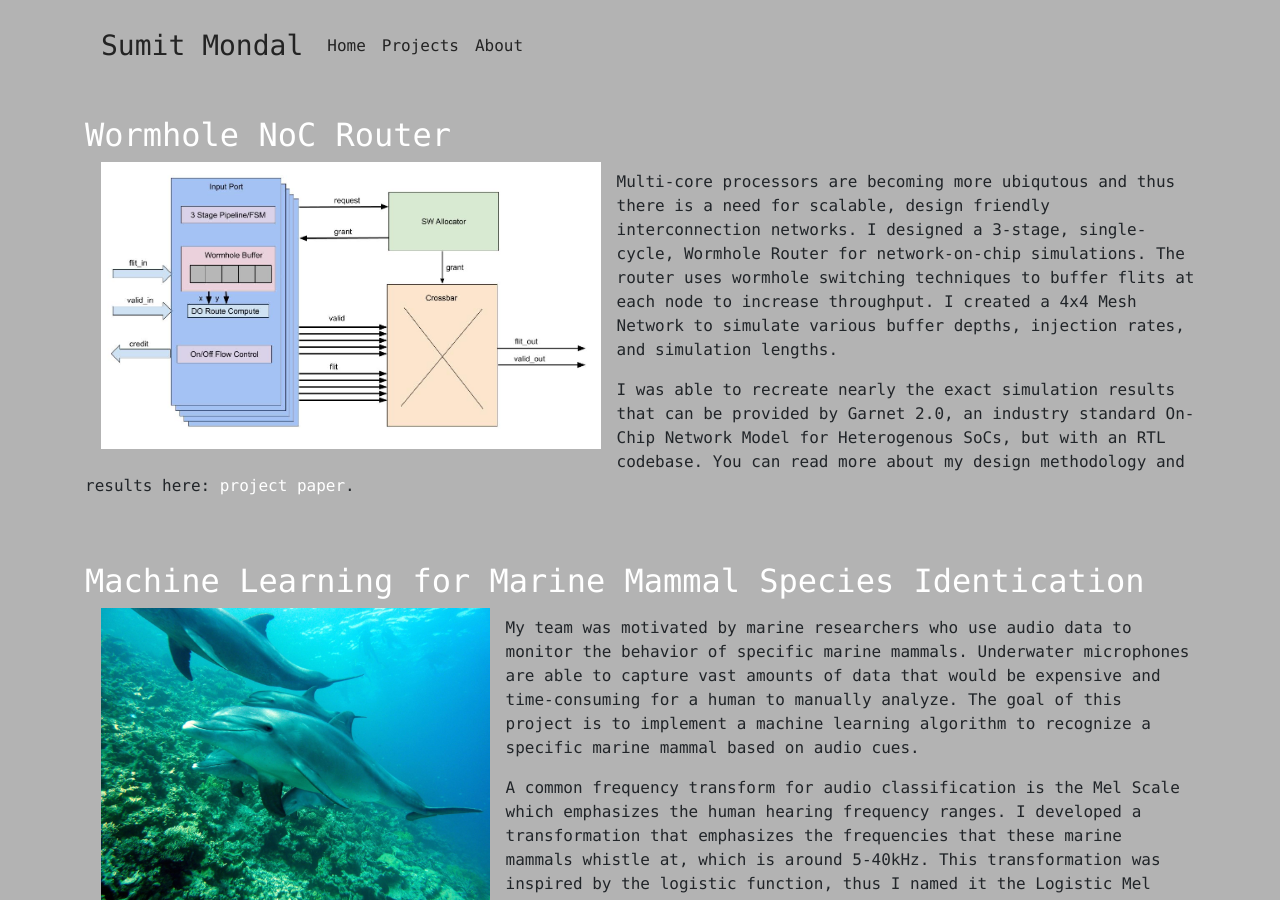
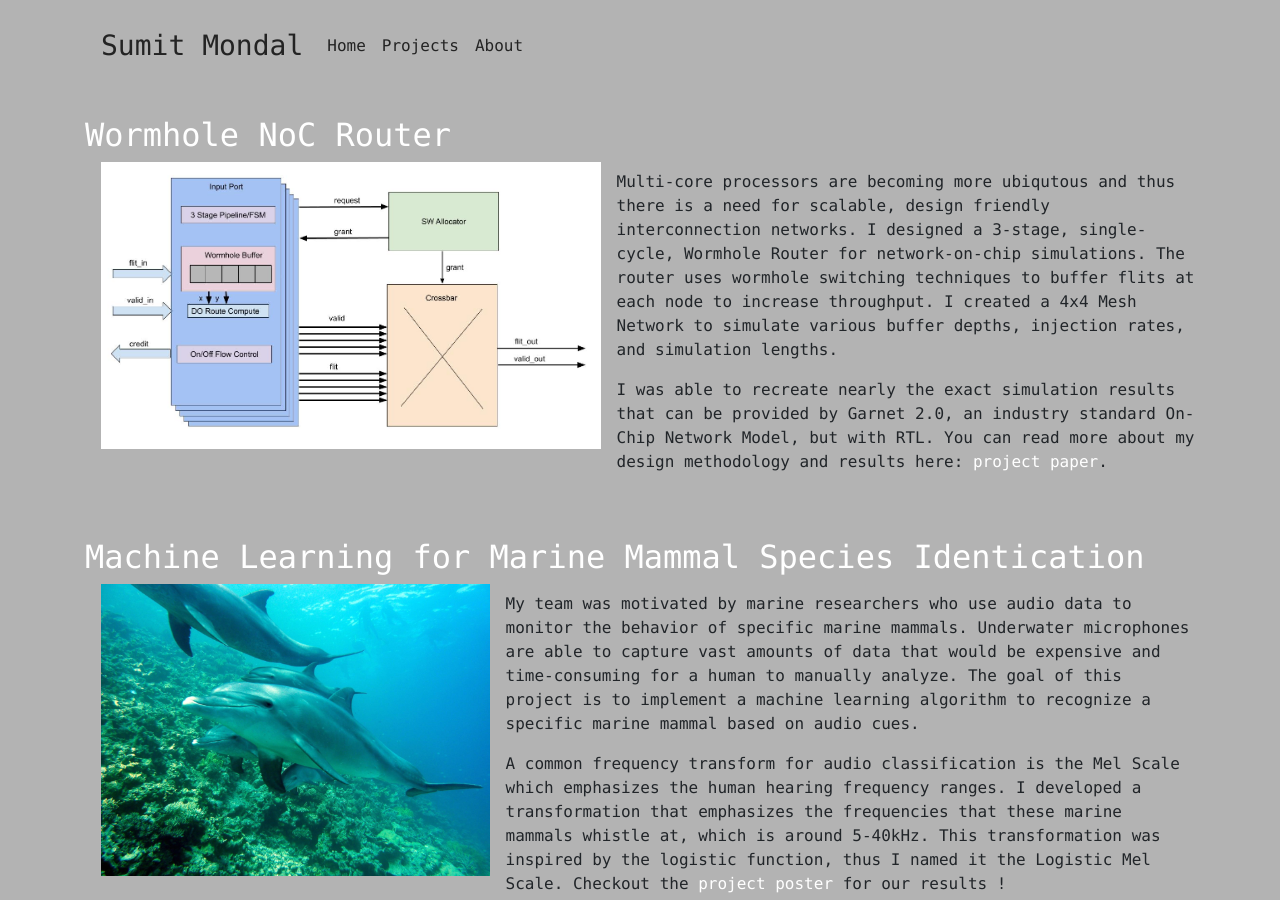
Before and after one commit to SumitMondal/SumitMondal.github.io, a Jekyll site: the page built from projects/index.html, in a window 1280 px wide and 900 px high. Built offline with Jekyll 4.4.1, drawn with Linux system fonts in a browser that asks for light colours.

Commit message:
shortened projects

```diff
--- a/projects/index.html
+++ b/projects/index.html
@@ -19,7 +19,7 @@
       <h2 class="text-secondary"><a href="https://github.com/SumitMondal/wormholeRouter">Wormhole NoC Router</a></h2>
       <p><img src="/images/wormhole.jpg" style="width: 45%;display: block; float:left;margin:0 1em 1em 1em;"   alt="cover" /></p>
       <p>Multi-core processors are becoming more ubiqutous and thus there is a need for scalable, design friendly interconnection networks. I designed a 3-stage, single-cycle, Wormhole Router for network-on-chip simulations. The router uses wormhole switching techniques to buffer flits at each node to increase throughput. I created a 4x4 Mesh Network to simulate various buffer depths, injection rates, and simulation lengths.</p>
-      <p>I was able to recreate nearly the exact simulation results that can be provided by Garnet 2.0, an industry standard On-Chip Network Model for Heterogenous SoCs, but with an RTL codebase. You can read more about my design methodology and results here: <a href="/docs/wormhole.pdf">project paper</a>.</p>
+      <p>I was able to recreate nearly the exact simulation results that can be provided by Garnet 2.0, an industry standard On-Chip Network Model, but with RTL. You can read more about my design methodology and results here: <a href="/docs/wormhole.pdf">project paper</a>.</p>
       <br>
     </div>
   </div>
```
Also changed, not shown: 1 other file.
